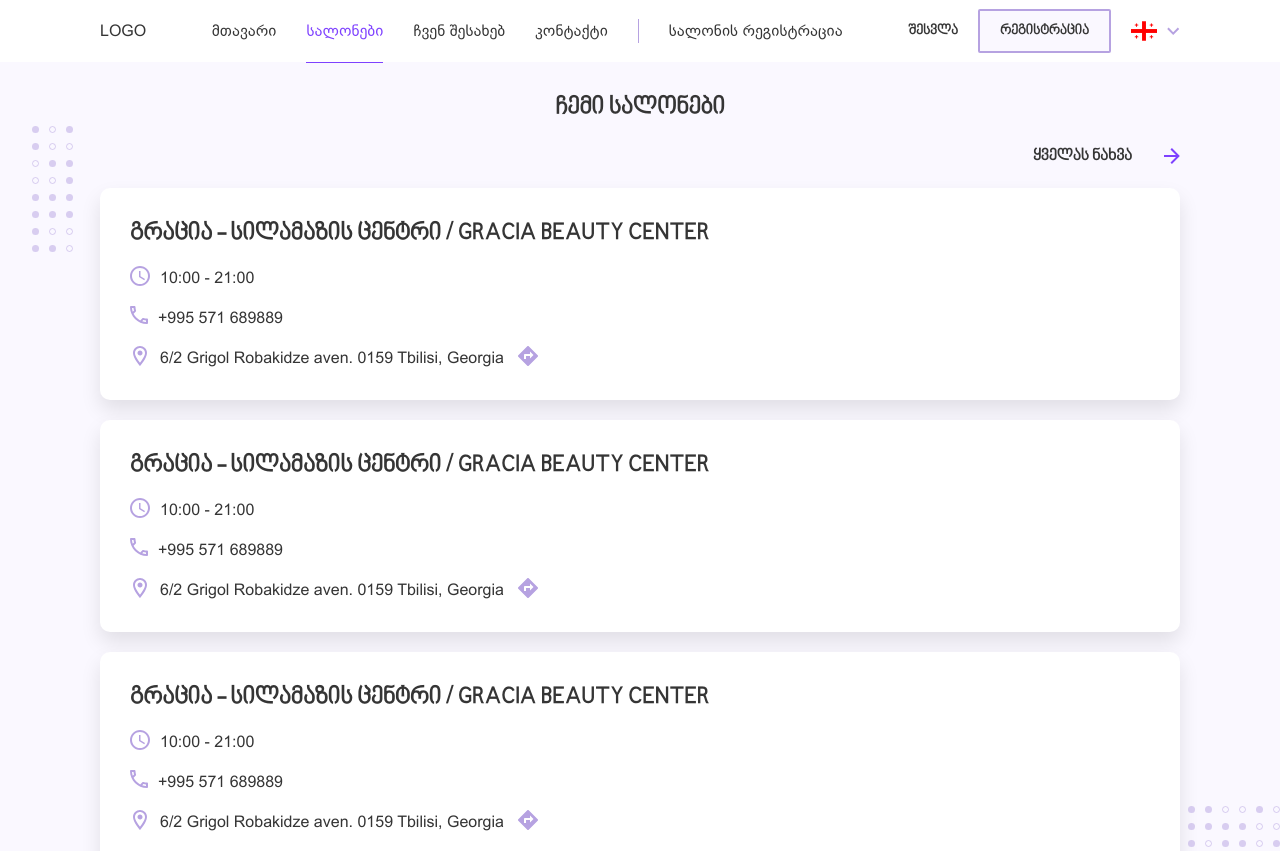
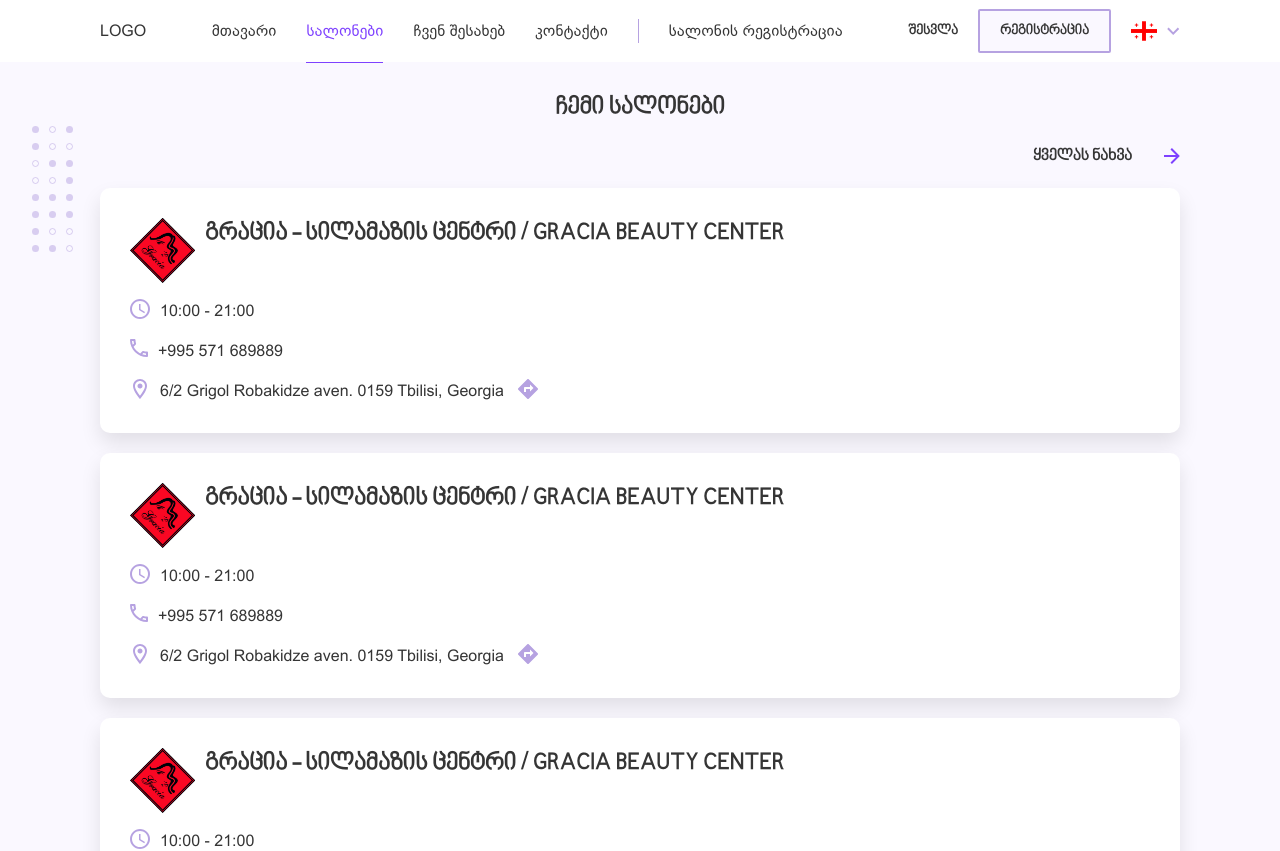
Before and after one commit to gantia1/salon_project, a Next.js app: page /salons in a window 1280 px wide. Shown: the top 851 px of the page. Built offline with nearby package versions, Linux system fonts and the light colour scheme; no server answers.

Commit message:
feat: Enhance SalonCard with image display, update CustomLink styles and global.scss

```diff
--- a/components/customer/customLink/CustomLink.jsx
+++ b/components/customer/customLink/CustomLink.jsx
@@ -4,8 +4,8 @@ import Link from "next/link";
 
 const CustomLinkWithArrow = ({ href, children }) => {
     return (
-        <div className="flex justify-end">
-            <Link href={href} className="font-customBold font-bold text-base items-center flex justify-end w-fit gap-x-8 my-5">
+        <div className="flex justify-center lg:justify-end">
+            <Link href={href} className="font-customBold font-bold text-base items-center flex justify-end w-fit gap-x-1 lg:gap-x-8 my-5">
                 {children} <Arrow />
             </Link>
         </div>
--- a/components/customer/salons/SalonCard.jsx
+++ b/components/customer/salons/SalonCard.jsx
@@ -3,17 +3,22 @@ import Time from "@/public/assets/images/svg/time.svg";
 import Phone from "@/public/assets/images/svg/phone.svg";
 import Location from "@/public/assets/images/svg/location.svg";
 import Direction from "@/public/assets/images/svg/direction.svg";
+import Image from "next/image";
 
 
-function SalonCard({title, time, phone, location}) {
+function SalonCard({title, time, phone, location, img}) {
     return (
-        <div className="p-[30px] rounded-[10px] bg-white  shadow-custom flex flex-col gap-y-4 lg:min-w-[345px]">
-            <h3 className="text-left font-customBold text-2xl font-bold line-clamp-2">{title}</h3>
+        <div
+            className="p-[30px] rounded-[10px] bg-white shadow-custom flex flex-col gap-y-4 lg:min-w-[345px]">
+            <div className="flex gap-x-2.5">
+                {img && <Image src={img} alt={title} width={65} height={65}/>}
+                <h3 className="text-left font-customBold text-2xl font-bold line-clamp-2">{title}</h3>
+            </div>
             <p className="flex gap-x-2.5"><Time/> {time}</p>
             <a className="flex gap-x-2.5 w-fit" href={`tel:${phone}`} rel="noopener noreferrer">
                 <Phone/> {phone}
             </a>
-            <p className="flex gap-x-2.5"><Location width={20}/> {location} <Direction width={28}/> </p>
+            <p className="flex gap-x-2.5"><Location width={20}/> {location} <Direction width={28}/></p>
         </div>
     );
 }
--- a/styles/global.scss
+++ b/styles/global.scss
@@ -141,7 +141,6 @@
   width: 100%;
   @media (min-width: 1024px) {
     transform: translateX(-20px);
-    width: 110% !important;
     padding-right: 38px !important;
   }
 }
```
